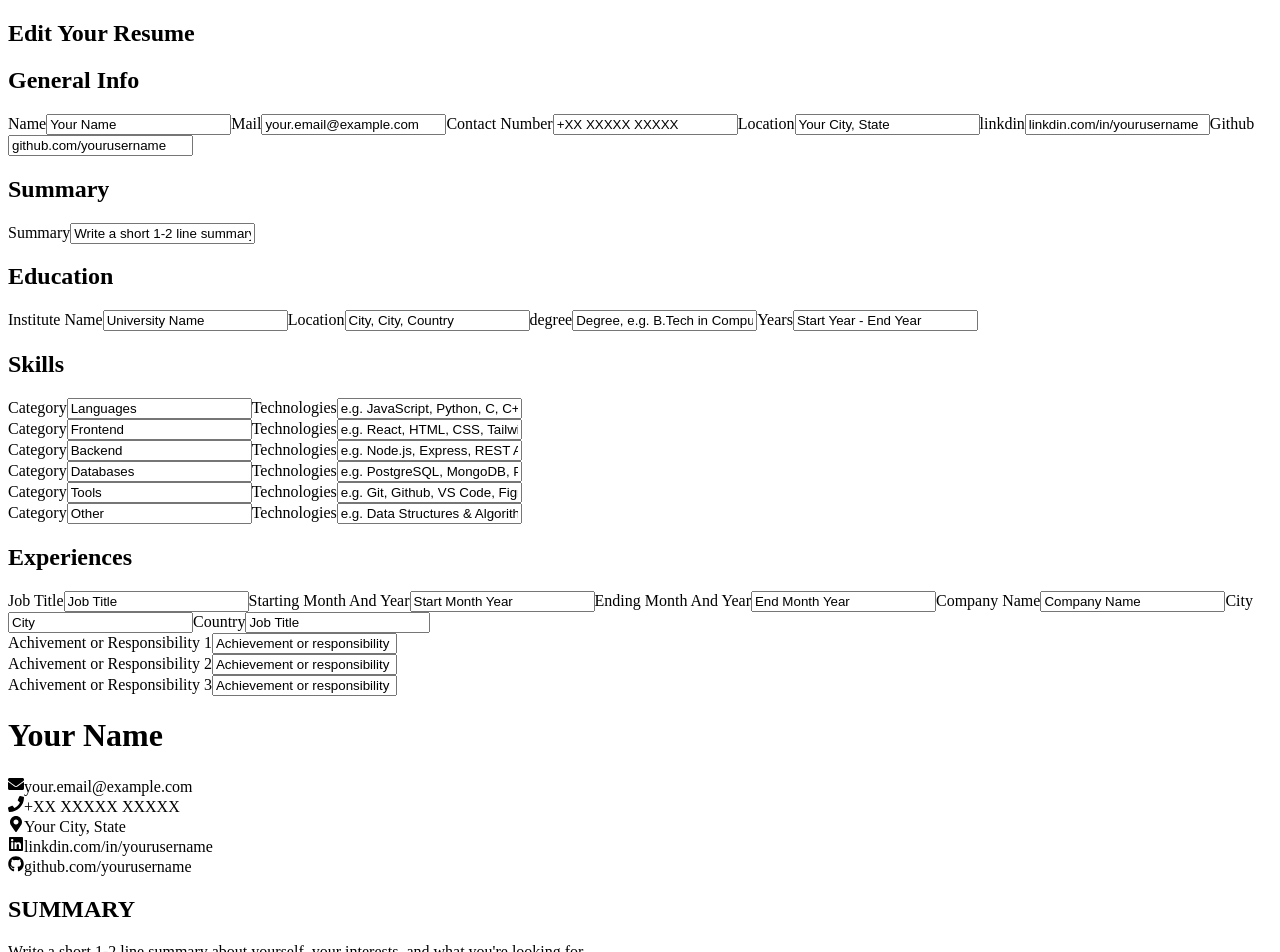
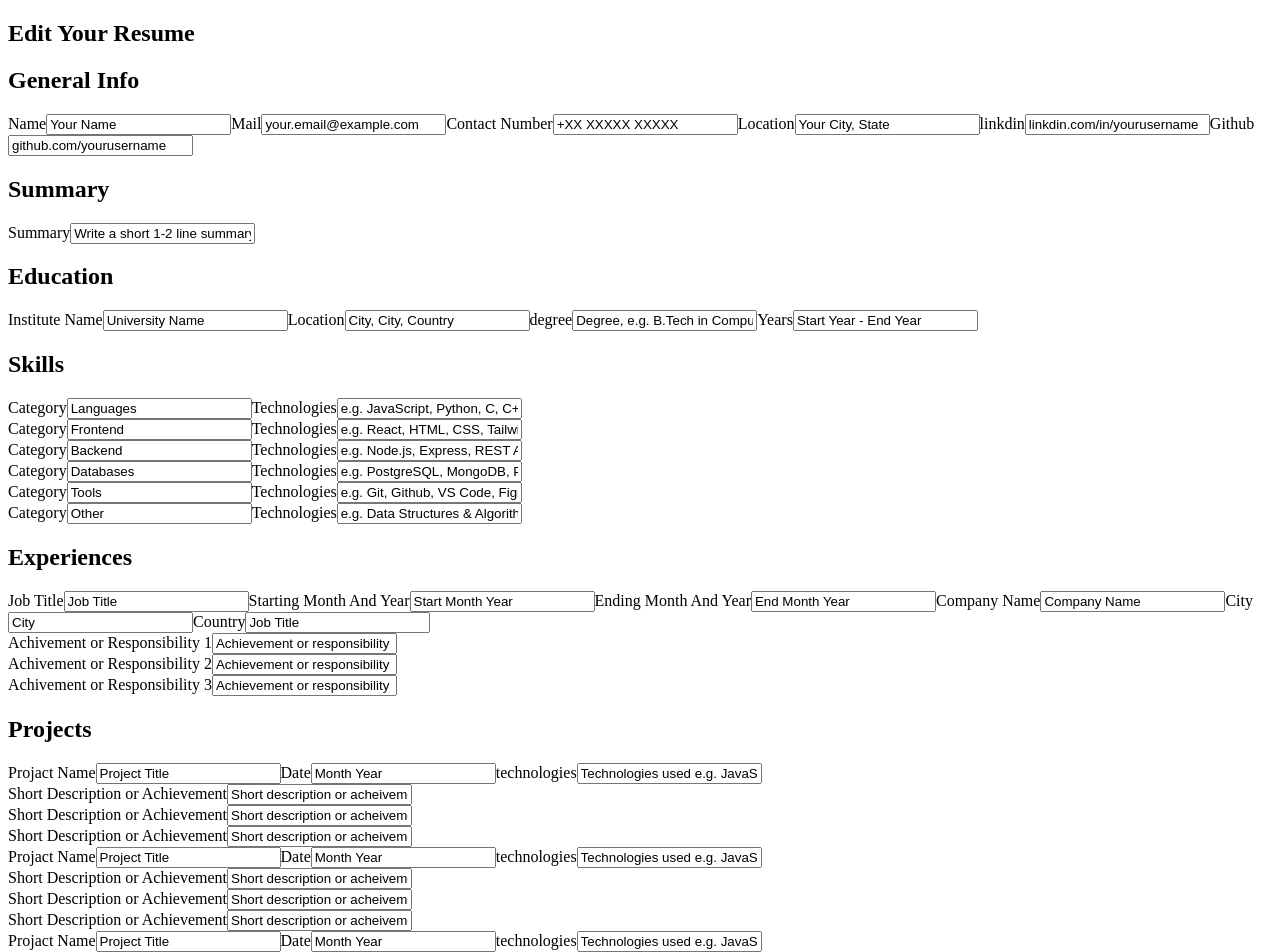
Before and after one commit to akshat-tyagi1/cvv-application, a React (Vite) app: page / in a window 1280 px wide. Shown: the top 952 px of the page. Built offline with nearby package versions, Linux system fonts and the light colour scheme.

Commit message:
feat: add projects form

```diff
--- a/src/App.jsx
+++ b/src/App.jsx
@@ -182,6 +182,8 @@ function App() {
         setSkills={setSkills}
         experiences={experiences}
         setExperiences={setExperiences}
+        projects={projects}
+        setProjects={setProjects}
       />
       <GeneralInfo generalInfo={generalInfo} />
       <Summary summary={summary} />
--- a/src/components/experienceForm.jsx
+++ b/src/components/experienceForm.jsx
@@ -83,10 +83,12 @@ function ExperienceForm({ experiences, setExperiences }) {
               type="text"
               value={title}
               onChange={(e) =>
-                experiences.map((experience) =>
-                  experience.id === id
-                    ? { ...experience, country: e.target.value }
-                    : experience,
+                setExperiences(
+                  experiences.map((experience) =>
+                    experience.id === id
+                      ? { ...experience, country: e.target.value }
+                      : experience,
+                  ),
                 )
               }
             />
--- /dev/null
+++ b/src/components/projectsForm.jsx
@@ -0,0 +1,65 @@
+function ProjectsForm({ projects, setProjects }) {
+  return projects.map(({ id, title, monthYear, technologies, pointers }) => (
+    <div key={id}>
+      <label htmlFor="">Projact Name</label>
+      <input
+        type="text"
+        value={title}
+        onChange={(e) =>
+          projects.map((project) =>
+            projects.id === id
+              ? { ...project, title: e.target.value }
+              : project,
+          )
+        }
+      />
+
+      <label htmlFor="">Date</label>
+      <input
+        type="text"
+        value={monthYear}
+        onChange={(e) =>
+          projects.map((project) =>
+            projects.id === id
+              ? { ...project, monthYear: e.target.value }
+              : project,
+          )
+        }
+      />
+
+      <label htmlFor="">technologies</label>
+      <input
+        type="text"
+        value={technologies}
+        onChange={(e) =>
+          projects.map((project) =>
+            projects.id === id
+              ? { ...project, technologies: e.target.value }
+              : project,
+          )
+        }
+      />
+
+      {pointers.map(({ id, text }) => (
+        <div key={id}>
+          <label htmlFor="">Short Description or Achievement</label>
+          <input
+            type="text"
+            value={text}
+            onChange={(e) =>
+              setProjects(
+                pointers.map((pointer) =>
+                  pointer.id === id
+                    ? { ...pointer, text: e.target.value }
+                    : pointer,
+                ),
+              )
+            }
+          />
+        </div>
+      ))}
+    </div>
+  ));
+}
+
+export default ProjectsForm;
--- a/src/components/sidebar.jsx
+++ b/src/components/sidebar.jsx
@@ -3,6 +3,7 @@ import SummaryForm from "./summaryForm";
 import EducationForm from "./educationForm";
 import SkillsForm from "./skillsForm";
 import ExperienceForm from "./experienceForm";
+import ProjectsForm from "./projectsForm";
 
 function Sidebar({
   generalInfo,
@@ -14,7 +15,9 @@ function Sidebar({
   skills,
   setSkills,
   experiences,
-  setExperiences
+  setExperiences,
+  projects,
+  setProjects
 }) {
     console.log(experiences);
   return (
@@ -39,6 +42,9 @@ function Sidebar({
 
         <h2>Experiences</h2>
         <ExperienceForm experiences={experiences} setExperiences={setExperiences} />
+
+        <h2>Projects</h2>
+        <ProjectsForm projects={projects} setProjects={setProjects} />
       </form>
     </div>
   );
```
